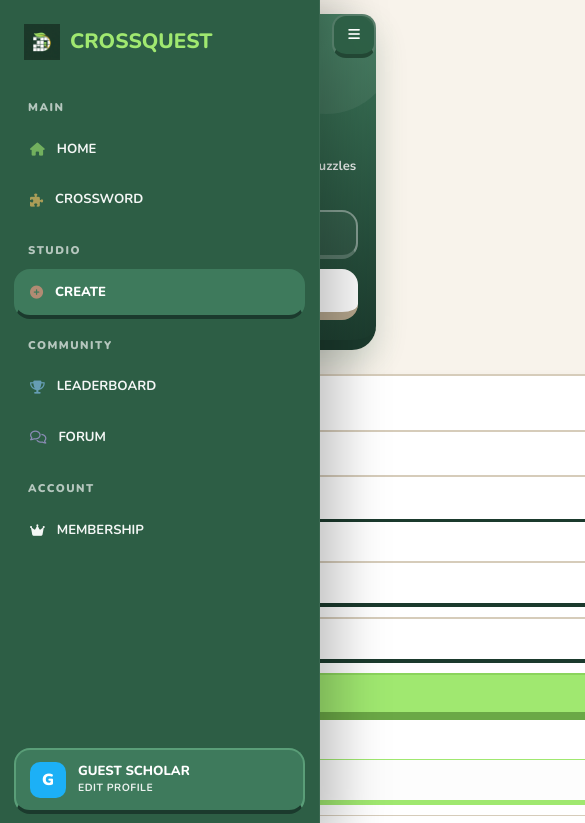
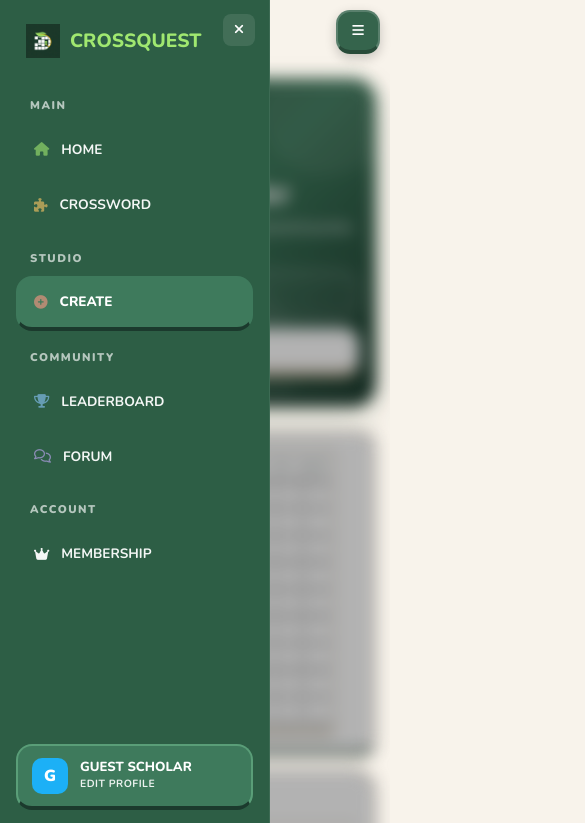
Before and after one commit to Ankitraj-17/CrossQuest, a plain HTML site: page create.html in a window 390 px wide. Both pictures are taken after a click on the button "Menu". Shown: the top 823 px of the page, 585 px wide, since content can reach past the window. Drawn offline with nearby package versions, Linux system fonts and the light colour scheme.

Commit message:
Add files via upload

```diff
--- a/create.css
+++ b/create.css
@@ -4,7 +4,6 @@
 .build-card {
   display: flex;
   flex-direction: column;
-  align-items: center;
   padding: 24px;
   overflow-x: auto;
   max-width: 100%;
@@ -12,18 +11,19 @@
 }
 
 .crossword-board.editor-mode {
-  --cell-size: clamp(20px, 6.2vw, 48px);
+  --cell-size: clamp(24px, 7.5vw, 48px); /* Increased minimum */
   display: grid;
   justify-content: center;
   align-content: center;
   gap: 4px;
   background: #FFFFFF;
-  padding: 32px;
-  border-radius: 32px;
+  padding: 24px; /* Reduced from 32px */
+  border-radius: 24px; /* Reduced from 32px */
   border: 4px solid #D6CCBA;
-  border-bottom: 12px solid #C8BDA8; /* Chunky Frame */
+  border-bottom: 10px solid #C8BDA8; /* Chunky Frame */
   width: fit-content;
   max-width: 100%;
+  margin: 0 auto;
 }
 .editor-mode .cw-cell {
   width: var(--cell-size);
@@ -46,7 +46,7 @@
   border: none;
   background: transparent;
   text-align: center;
-  font-size: 1.4rem;
+  font-size: clamp(0.9rem, 4.5vw, 1.4rem);
   font-weight: 800;
   font-family: var(--font-main);
   text-transform: uppercase;
@@ -283,6 +283,8 @@
   grid-area: grid;
   display: flex;
   justify-content: center;
+  min-width: 0;
+  order: -1; /* Force grid above settings on mobile in grid-areas */
 }
 .create-grid-col .build-card {
   width: 100%;
@@ -301,6 +303,7 @@
   gap: 16px;
   position: sticky;
   top: 20px;
+  min-width: 0;
 }
 
 /* Panel Cards */
@@ -311,6 +314,7 @@
   border-radius: 32px;
   padding: 24px;
   box-shadow: 0 4px 12px rgba(27, 58, 45, 0.05);
+  min-width: 0;
 }
 .create-panel-header {
   display: flex;
@@ -431,8 +435,9 @@
   .create-editor-layout {
     grid-template-columns: 1fr;
     grid-template-areas:
-      "sidebar"
-      "grid";
+      "grid"
+      "sidebar";
+    gap: 12px;
   }
 
   .create-sidebar-col {
@@ -470,41 +475,41 @@
 
   /* Simple, stable mobile controls */
   .size-pills {
-    display: flex;
-    flex-direction: column;
-    gap: 10px;
+    display: grid;
+    grid-template-columns: repeat(3, 1fr);
+    gap: 8px;
   }
 
   .size-pill {
     display: flex;
     align-items: center;
-    justify-content: flex-start;
+    justify-content: center;
     width: 100%;
     min-height: 48px;
-    padding: 12px 14px;
-    text-align: left;
+    padding: 10px 4px;
+    text-align: center;
     line-height: 1.2;
-    font-size: 0.9rem;
+    font-size: 0.85rem;
     color: #1B3A2D;
   }
 
   .create-tools-bar {
-    display: flex;
-    flex-direction: column;
-    gap: 10px;
+    display: grid;
+    grid-template-columns: repeat(4, 1fr);
+    gap: 6px;
   }
 
   .create-tools-bar .tool-btn {
     display: flex;
-    flex-direction: row;
+    flex-direction: column;
     align-items: center;
-    justify-content: flex-start;
+    justify-content: center;
     width: 100%;
     min-height: 48px;
-    padding: 12px 14px;
+    padding: 10px 4px;
     border-bottom-width: 5px;
-    text-align: left;
-    gap: 10px;
+    text-align: center;
+    gap: 4px;
   }
 
   .create-tools-bar .tool-btn i,
@@ -516,7 +521,7 @@
   }
 
   .create-tools-bar .tool-btn span {
-    font-size: 0.8rem;
+    font-size: 0.65rem;
     letter-spacing: 0.3px;
   }
 }
@@ -547,17 +552,17 @@
   }
 
   .crossword-board.editor-mode {
-    --cell-size: clamp(16px, 5.0vw, 22px);
-    padding: 10px;
-    border-radius: 22px;
+    --cell-size: clamp(20px, 7.5vw, 26px);
+    padding: 8px;
+    border-radius: 12px;
     border-width: 2px;
-    border-bottom-width: 8px;
+    border-bottom-width: 6px;
     gap: 2px;
   }
 
   .editor-mode .cw-cell {
-    border-width: 1.5px;
-    border-bottom-width: 3px;
+    border-width: 1px;
+    border-bottom-width: 2.5px;
     border-radius: 4px;
   }
 
@@ -568,14 +573,14 @@
   }
 
   .editor-mode .cw-cell input {
-    font-size: 0.9rem;
+    font-size: clamp(0.75rem, 3.8vw, 0.95rem);
   }
 }
 
 @media (max-width: 420px) {
   .crossword-board.editor-mode {
-    gap: 1px;
-    padding: 8px;
+    gap: 1.5px;
+    padding: 6px;
   }
 
   .editor-mode .cw-cell {
--- a/game.css
+++ b/game.css
@@ -56,19 +56,27 @@
 .play-grid-area {
   display: flex;
   flex-direction: column;
+  max-width: 100%;
+  overflow-x: auto;
   align-items: center;
 }
 
 .crossword-board {
+  --cw-grid-size: 8;
+  --cw-gap: 5px;
+  --cw-pad: 24px;
   display: grid;
   justify-content: center;
   align-content: center;
-  gap: 4px;
+  gap: var(--cw-gap);
   background: #FFFFFF;
-  padding: 24px;
-  border-radius: 16px;
-  border: 2px solid var(--color-border-subtle);
-  border-bottom: 5px solid var(--color-border-dark);
+  padding: var(--cw-pad); /* Reduced from 32px */
+  border-radius: 24px; /* Reduced from 36px */
+  border: 4px solid #D6CCBA;
+  border-bottom: 12px solid #C8BDA8; /* Chunky Frame */
+  width: fit-content;
+  max-width: 100%;
+  margin: 0 auto;
 }
 
 /* =============================
@@ -276,7 +284,7 @@ body[data-game-theme="f1"] .clue-tab.active {
   border: none;
   background: transparent;
   text-align: center;
-  font-size: 1.4rem;
+  font-size: clamp(0.9rem, 4.5vw, 1.4rem);
   font-weight: 800;
   font-family: var(--font-main);
   text-transform: uppercase;
@@ -459,15 +467,21 @@ body[data-game-theme="f1"] .clue-tab.active {
 
   .play-layout {
     flex-direction: column !important;
-    align-items: stretch !important;
+    align-items: center !important; /* Center cards instead of stretching to avoid left-bias */
+    gap: 14px !important;
   }
 
   .play-grid-area {
     width: 100%;
+    max-width: 100%;
+    overflow-x: auto;
+    align-items: center;
+    padding-bottom: 8px;
   }
 
   .play-sidebar-area {
     width: 100%;
+    max-width: 560px; /* Prevent over-stretching on tablets */
   }
 
   .play-clues-card {
@@ -475,19 +489,70 @@ body[data-game-theme="f1"] .clue-tab.active {
   }
 }
 
-@media (max-width: 520px) {
-  .crossword-board {
-    padding: 12px;
-    gap: 2px;
+@media (max-width: 540px) {
+  .play-header {
+    margin-bottom: 14px;
   }
 
+  .play-sidebar-area {
+    max-width: 100%;
+  }
+
+  .play-timer-card,
+  .play-clues-card {
+    padding: 14px;
+  }
+
+  .crossword-board {
+    --cw-pad: 10px;
+    --cw-gap: 3px;
+    --cell-size: min(
+      24px,
+      max(
+        18px,
+        calc(
+          (
+            100vw - 28px - (var(--cw-pad) * 2) - ((var(--cw-grid-size) - 1) * var(--cw-gap))
+          ) / var(--cw-grid-size)
+        )
+      )
+    );
+    border-width: 2px;
+    border-bottom-width: 6px;
+    border-radius: 12px;
+  }
+}
+@media (max-width: 380px) {
+  .crossword-board {
+    --cw-pad: 6px;
+    --cw-gap: 2px;
+    --cell-size: min(
+      22px,
+      max(
+        16px,
+        calc(
+          (
+            100vw - 24px - (var(--cw-pad) * 2) - ((var(--cw-grid-size) - 1) * var(--cw-gap))
+          ) / var(--cw-grid-size)
+        )
+      )
+    );
+    border-radius: 8px;
+    border-width: 1.5px;
+    border-bottom-width: 4px;
+  }
+}
+
+@media (max-width: 520px) {
+
   .cw-cell {
-    border-width: 2px;
-    border-bottom-width: 3px;
+    border-width: 1px;
+    border-bottom-width: 2px;
+    border-radius: 4px;
   }
 
   .cw-cell input {
-    font-size: 1.05rem;
+    font-size: clamp(0.8rem, 4vw, 1.05rem);
   }
 
   .timer-display {
--- a/script.js
+++ b/script.js
@@ -14,7 +14,27 @@ document.addEventListener('DOMContentLoaded', () => {
     if (mobileToggle && sidebar) {
         mobileToggle.addEventListener('click', (e) => {
             e.preventDefault();
+            e.stopPropagation();
             sidebar.classList.toggle('mobile-expanded');
+        });
+
+        // Close when clicking main content (backdrop effect)
+        const mainArea = document.querySelector('.main-area');
+        if (mainArea) {
+            mainArea.addEventListener('click', () => {
+                if (sidebar.classList.contains('mobile-expanded')) {
+                    sidebar.classList.remove('mobile-expanded');
+                }
+            });
+        }
+
+        // Close button inside sidebar
+        const closeBtn = document.createElement('button');
+        closeBtn.className = 'sidebar-close';
+        closeBtn.innerHTML = '<i class="fa-solid fa-xmark"></i>';
+        sidebar.appendChild(closeBtn);
+        closeBtn.addEventListener('click', () => {
+            sidebar.classList.remove('mobile-expanded');
         });
     }
 });
@@ -1580,6 +1600,7 @@ function renderGrid(size) {
     size = parseInt(size, 10);
     const board = document.getElementById('crossword-board');
     board.replaceChildren();
+    board.style.setProperty('--cw-grid-size', String(size));
     applyGridSizeClass(board, 'cw-grid-size', size);
 
     for (let r = 0; r < size; r++) {
--- a/style.css
+++ b/style.css
@@ -3,6 +3,8 @@
 
 html {
   scroll-behavior: smooth;
+  width: 100%;
+  overflow-x: hidden;
 }
 
 :root {
@@ -69,7 +71,7 @@ html {
   --amber-dark: var(--color-accent-amber-dark);
 
 
-  --cell-size: clamp(32px, 8.2vw, 52px);
+  --cell-size: clamp(24px, 8.5vw, 52px); /* Lowered minimum and scaling for 15x15 support */
   --radius: 16px;
   --radius-sm: 12px;
   --radius-lg: 16px;
@@ -94,7 +96,7 @@ body {
   line-height: 1.5;
   -webkit-font-smoothing: antialiased;
   min-height: 100vh;
-  overflow-x: hidden;
+  overflow-x: hidden !important; /* Force no horizontal scrolling on body */
 }
 
 img, video, canvas {
@@ -120,11 +122,30 @@ a {
   position: fixed;
   top: 0; left: 0; height: 100vh;
   background: var(--bg-sidebar);
-  border-right: 1px solid rgba(255, 255, 255, 0.06);
+  border-right: 1px solid rgba(255, 255, 255, 0.08);
   display: flex; flex-direction: column; padding: 20px 14px;
-  z-index: 100; overflow-y: auto;
+  z-index: 2000; overflow-y: auto;
   transform: translateX(0);
-  transition: transform 0.22s ease;
+  transition: transform 0.4s cubic-bezier(0.16, 1, 0.3, 1);
+}
+.sidebar.mobile-expanded {
+  transform: translateX(0);
+}
+.sidebar-close {
+  display: none;
+  position: absolute;
+  top: 14px;
+  right: 14px;
+  width: 32px;
+  height: 32px;
+  border-radius: 8px;
+  background: rgba(255, 255, 255, 0.1);
+  color: #fff;
+  border: none;
+  align-items: center;
+  justify-content: center;
+  cursor: pointer;
+  z-index: 2100;
 }
 
 .mobile-toggle {
@@ -132,7 +153,7 @@ a {
   position: fixed;
   top: 14px;
   right: 14px;
-  z-index: 110;
+  z-index: 4005;
   width: 44px;
   height: 44px;
   border-radius: 14px;
@@ -191,6 +212,22 @@ a {
 .main-content { max-width: 680px; width: 100%; margin: 0 auto; padding: 24px; display: flex; flex-direction: column; }
 .main-content.wide { max-width: 960px; }
 .main-content.full { max-width: 1100px; }
+
+/* Keep desktop sidebar permanently visible and mobile toggle hidden. */
+@media (min-width: 769px) {
+  .sidebar {
+    transform: translateX(0) !important;
+  }
+
+  .main-area {
+    margin-left: var(--sidebar-w);
+    width: calc(100% - var(--sidebar-w));
+  }
+
+  .mobile-toggle {
+    display: none !important;
+  }
+}
 
 /* Buttons */
 .btn {
@@ -452,26 +489,69 @@ a {
 
 @media (max-width: 768px) {
   .sidebar {
-    width: min(86vw, 320px);
-    transform: translateX(-100%);
-    box-shadow: 18px 0 48px rgba(0, 0, 0, 0.25);
+    width: 270px;
+    position: fixed;
+    top: 0;
+    left: 0;
+    height: 100vh;
+    padding: 24px 16px;
+    z-index: 3000;
+    transform: translateX(-110%);
   }
+
   .sidebar.mobile-expanded {
-    transform: translateX(0);
+    transform: translateX(0) !important;
+  }
+  .sidebar-close {
+    display: flex;
+  }
+  .sidebar-nav li a {
+    padding: 14px 16px;
+    font-size: 0.85rem;
+  }
+  .sidebar-logo {
+    font-size: 1.2rem;
+    padding: 0 10px 24px;
+  }
+  .sidebar-logo .logo-icon {
+    width: 34px; height: 34px;
   }
   .main-area {
     margin-left: 0;
     width: 100%;
+    transition: filter 0.4s ease, transform 0.4s ease;
+  }
+  .sidebar.mobile-expanded ~ .main-area {
+    filter: blur(8px) brightness(0.7);
+    pointer-events: none;
+    transform: scale(0.98);
   }
   .main-content {
-    padding: 72px 18px 18px;
+    padding: 64px 8px 24px; /* Reduced side padding to 8px to reclaim space */
+    width: 100%;
+    max-width: 100%;
   }
-  .mobile-toggle { display: inline-flex; align-items: center; justify-content: center; }
+
+  /* Guard rails to avoid off-screen content on narrow devices */
+  .app-layout,
+  .main-area,
+  .main-content {
+    max-width: 100vw;
+  }
+
+  .mobile-toggle {
+    display: inline-flex;
+    align-items: center;
+    justify-content: center;
+    top: max(10px, env(safe-area-inset-top));
+    right: max(10px, env(safe-area-inset-right));
+    box-shadow: 0 4px 12px rgba(0,0,0,0.2);
+  }
 }
 
 @media (max-width: 420px) {
   .main-content {
-    padding: 14px;
+    padding: 64px 10px 20px;
   }
 }
 
@@ -758,19 +838,19 @@ input.input-error {
   background: #2d5e45;
 }
 
-#creator-board.creator-grid-size-3 { grid-template-columns: repeat(3, 48px); grid-template-rows: repeat(3, 48px); }
-#creator-board.creator-grid-size-4 { grid-template-columns: repeat(4, 48px); grid-template-rows: repeat(4, 48px); }
-#creator-board.creator-grid-size-5 { grid-template-columns: repeat(5, 48px); grid-template-rows: repeat(5, 48px); }
-#creator-board.creator-grid-size-6 { grid-template-columns: repeat(6, 48px); grid-template-rows: repeat(6, 48px); }
-#creator-board.creator-grid-size-7 { grid-template-columns: repeat(7, 48px); grid-template-rows: repeat(7, 48px); }
-#creator-board.creator-grid-size-8 { grid-template-columns: repeat(8, 48px); grid-template-rows: repeat(8, 48px); }
-#creator-board.creator-grid-size-9 { grid-template-columns: repeat(9, 48px); grid-template-rows: repeat(9, 48px); }
-#creator-board.creator-grid-size-10 { grid-template-columns: repeat(10, 48px); grid-template-rows: repeat(10, 48px); }
-#creator-board.creator-grid-size-11 { grid-template-columns: repeat(11, 48px); grid-template-rows: repeat(11, 48px); }
-#creator-board.creator-grid-size-12 { grid-template-columns: repeat(12, 48px); grid-template-rows: repeat(12, 48px); }
-#creator-board.creator-grid-size-13 { grid-template-columns: repeat(13, 48px); grid-template-rows: repeat(13, 48px); }
-#creator-board.creator-grid-size-14 { grid-template-columns: repeat(14, 48px); grid-template-rows: repeat(14, 48px); }
-#creator-board.creator-grid-size-15 { grid-template-columns: repeat(15, 48px); grid-template-rows: repeat(15, 48px); }
+#creator-board.creator-grid-size-3 { grid-template-columns: repeat(3, var(--cell-size, 48px)); grid-template-rows: repeat(3, var(--cell-size, 48px)); }
+#creator-board.creator-grid-size-4 { grid-template-columns: repeat(4, var(--cell-size, 48px)); grid-template-rows: repeat(4, var(--cell-size, 48px)); }
+#creator-board.creator-grid-size-5 { grid-template-columns: repeat(5, var(--cell-size, 48px)); grid-template-rows: repeat(5, var(--cell-size, 48px)); }
+#creator-board.creator-grid-size-6 { grid-template-columns: repeat(6, var(--cell-size, 48px)); grid-template-rows: repeat(6, var(--cell-size, 48px)); }
+#creator-board.creator-grid-size-7 { grid-template-columns: repeat(7, var(--cell-size, 48px)); grid-template-rows: repeat(7, var(--cell-size, 48px)); }
+#creator-board.creator-grid-size-8 { grid-template-columns: repeat(8, var(--cell-size, 48px)); grid-template-rows: repeat(8, var(--cell-size, 48px)); }
+#creator-board.creator-grid-size-9 { grid-template-columns: repeat(9, var(--cell-size, 48px)); grid-template-rows: repeat(9, var(--cell-size, 48px)); }
+#creator-board.creator-grid-size-10 { grid-template-columns: repeat(10, var(--cell-size, 48px)); grid-template-rows: repeat(10, var(--cell-size, 48px)); }
+#creator-board.creator-grid-size-11 { grid-template-columns: repeat(11, var(--cell-size, 48px)); grid-template-rows: repeat(11, var(--cell-size, 48px)); }
+#creator-board.creator-grid-size-12 { grid-template-columns: repeat(12, var(--cell-size, 48px)); grid-template-rows: repeat(12, var(--cell-size, 48px)); }
+#creator-board.creator-grid-size-13 { grid-template-columns: repeat(13, var(--cell-size, 48px)); grid-template-rows: repeat(13, var(--cell-size, 48px)); }
+#creator-board.creator-grid-size-14 { grid-template-columns: repeat(14, var(--cell-size, 48px)); grid-template-rows: repeat(14, var(--cell-size, 48px)); }
+#creator-board.creator-grid-size-15 { grid-template-columns: repeat(15, var(--cell-size, 48px)); grid-template-rows: repeat(15, var(--cell-size, 48px)); }
 
 #crossword-board.cw-grid-size-3 { grid-template-columns: repeat(3, var(--cell-size, 52px)); grid-template-rows: repeat(3, var(--cell-size, 52px)); }
 #crossword-board.cw-grid-size-4 { grid-template-columns: repeat(4, var(--cell-size, 52px)); grid-template-rows: repeat(4, var(--cell-size, 52px)); }
```
Also changed, not shown: 1 other file.
